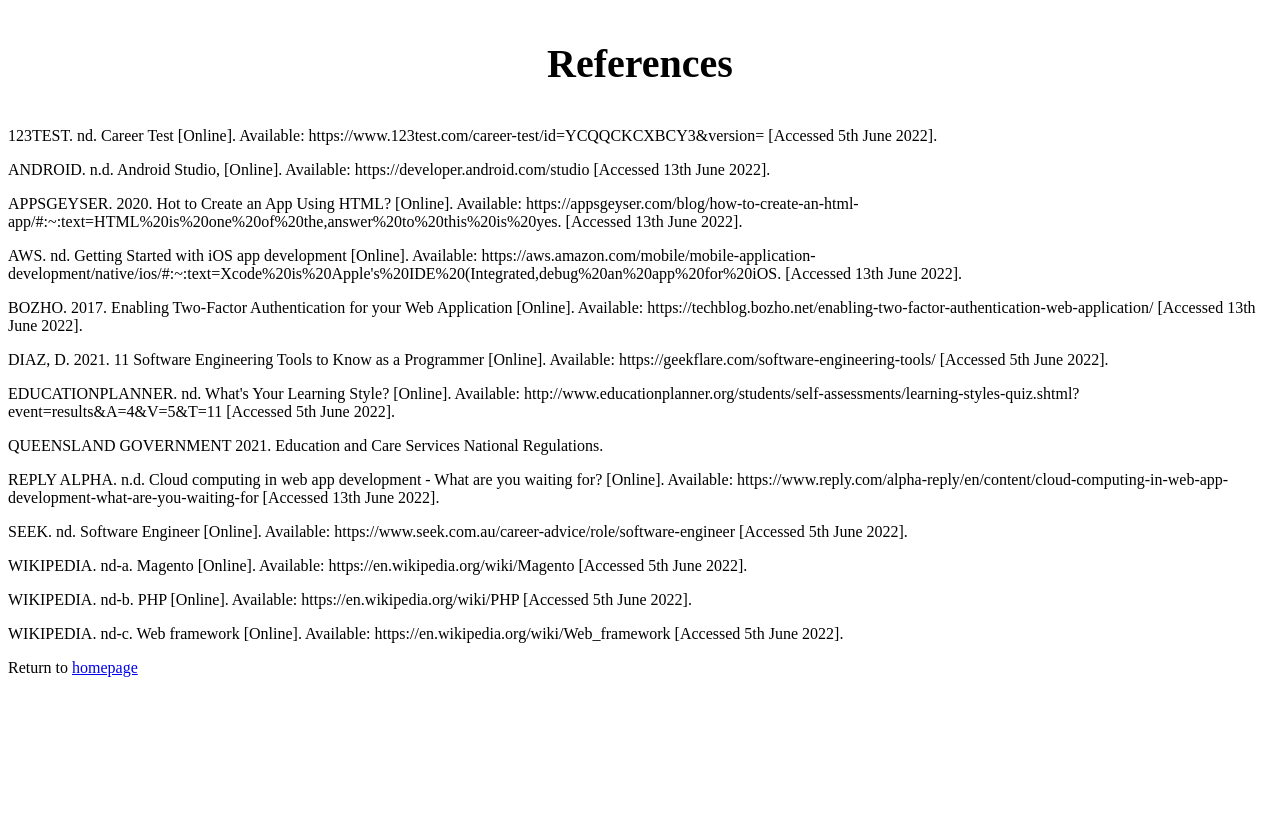
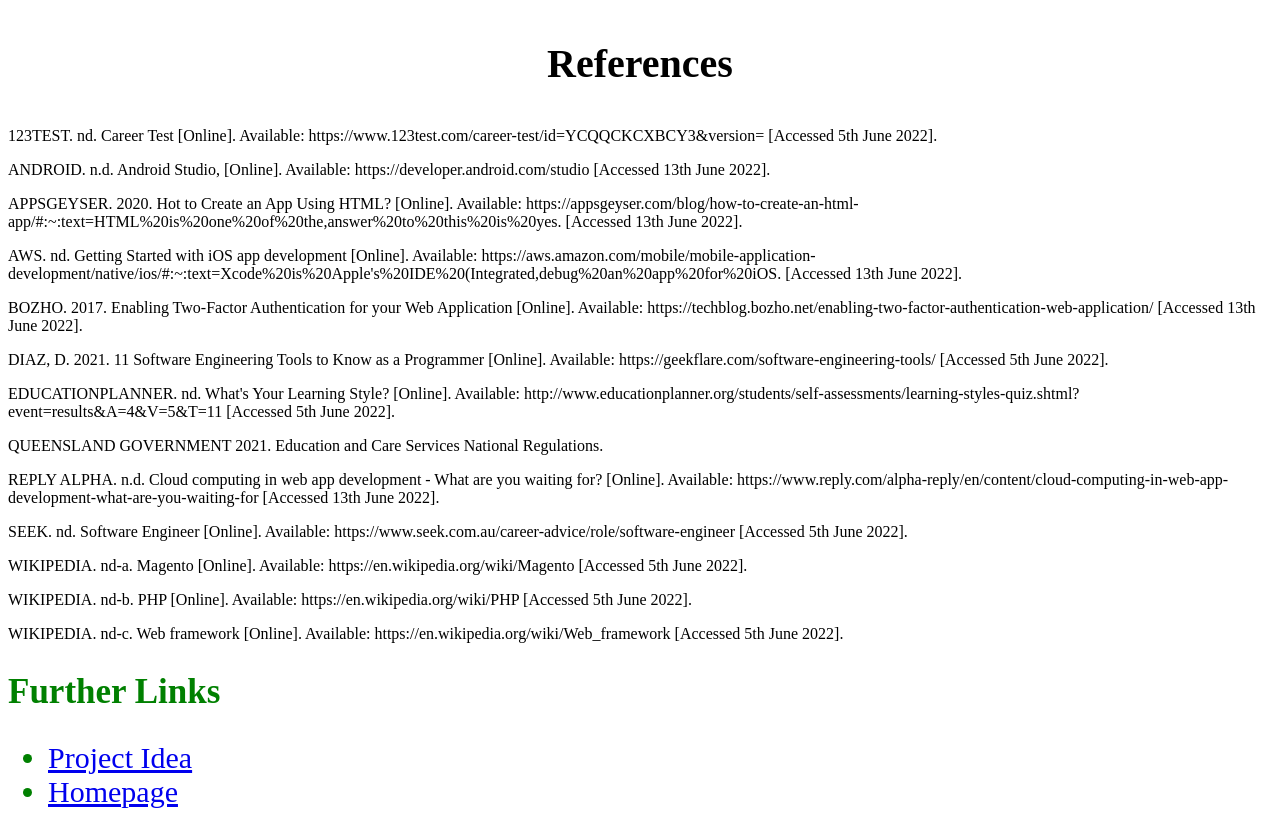
Before and after one commit to ChrisTheITstudent/COSC2196-Assessment-1, a plain HTML site: page references.html in a window 1280 px wide. Before the commit the page ends 800 px from the top, so only its background shows below. Drawn offline with Linux system fonts and the light colour scheme.

Commit message:
Navigation menu changed

```diff
--- a/references.html
+++ b/references.html
@@ -35,7 +35,11 @@
       <p>WIKIPEDIA. nd-c. Web framework [Online]. Available: https://en.wikipedia.org/wiki/Web_framework [Accessed 5th June 2022].</p>
       <p></p>
       <p></p>
-    <p>Return to <a href="index.html">homepage</a></p>
+      <h2 style="font-size: 35px; color: green;">Further Links</h2>
+      <ul>
+        <li style="font-size: 30px; color: green;"><a href="project-idea.html">Project Idea</a></li>
+        <li style="font-size: 30px; color: green;"><a href="index.html">Homepage</a></li>
+      </ul>
 
   </body>
 </html>
```
Also changed, not shown: index.html (+4 -2 lines), project-idea.html (+6 -1 lines).
